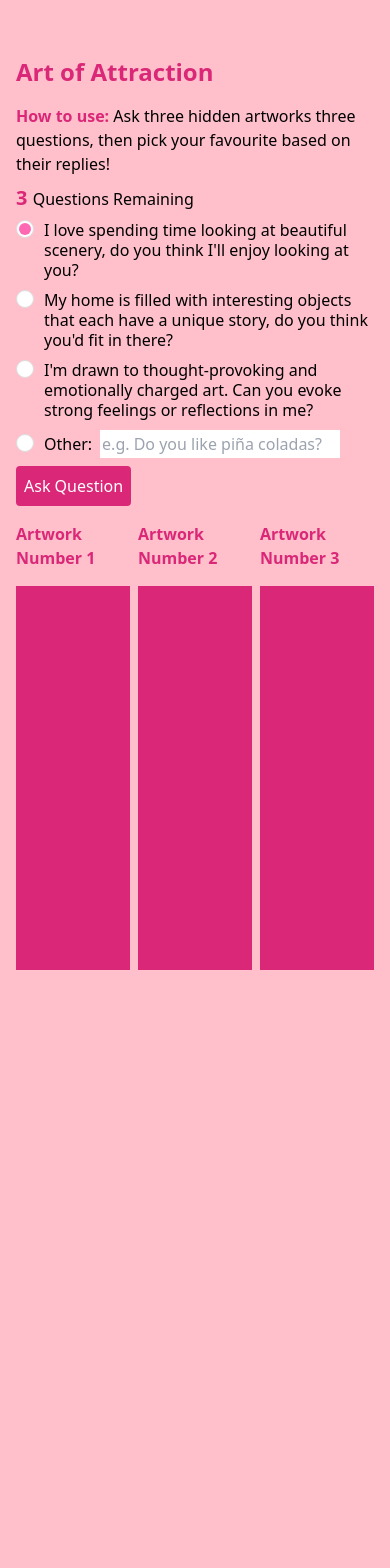
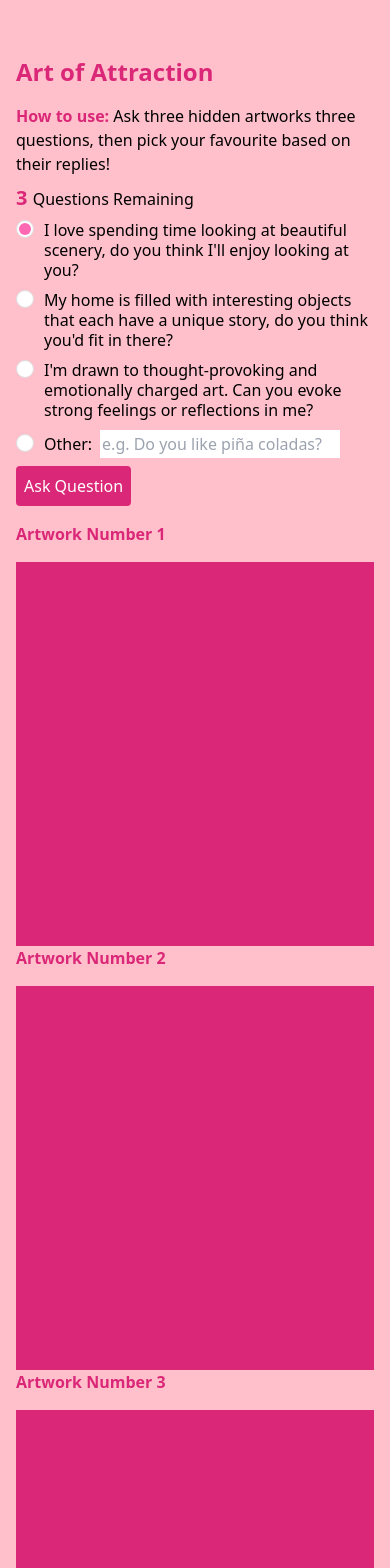
Before and after one commit to CogappLabs/art-of-attraction, a Next.js app: page / in a window 390 px wide. Shown: the top 1568 px of the page. Before the commit the page ends 1042 px from the top, so only its background shows below. Built offline with nearby package versions, Linux system fonts and the light colour scheme; a web font is replaced by a local one.

Commit message:
Add confetti, fix responsive issues

```diff
--- a/context/AppState.js
+++ b/context/AppState.js
@@ -10,6 +10,7 @@ const AppStateProvider = ({ children }) => {
     const [reset, setReset] = useState(false);
     const [hideReset, setHideReset] = useState(true);
     const [selectedOption, setSelectedOption] = useState(0);
+    const [showConfetti, setShowConfetti] = useState(false);
 
     const [artworks, setArtworks] = useState([
         {
@@ -236,7 +237,9 @@ const AppStateProvider = ({ children }) => {
             artworks,
             setArtworks,
             selectedOption,
-            setSelectedOption
+            setSelectedOption,
+            showConfetti,
+            setShowConfetti
         }}
         >
         {children}
--- a/package.json
+++ b/package.json
@@ -16,6 +16,7 @@
     "openai": "^3.3.0",
     "postcss": "8.4.24",
     "react": "18.2.0",
+    "react-confetti": "^6.1.0",
     "react-dom": "18.2.0",
     "react-emoji-render": "^2.0.1",
     "tailwindcss": "3.3.2"
--- a/pages/ArtworkGrid.js
+++ b/pages/ArtworkGrid.js
@@ -29,11 +29,11 @@ const ArtworkGrid = () => {
 
     return (
         <>
-            <div className="grid grid-cols-3 gap-x-2 mb-4">
+            <div className="grid md:grid-cols-3 gap-x-2 mb-4">
                 {artworks.map((artwork, index) => (
                     <div key={index}>
                         <h2 className="font-bold font-xl mb-4 text-pink-600">Artwork Number {index+1}</h2>
-                        <div className={ revealImage[index] ? "hidden" : "bg-pink-600 h-96 w-full text-white p-4 flex" }>
+                        <div className={ revealImage[index] ? "hidden" : "bg-pink-600 min-h-[24rem] w-full text-white p-4 flex" }>
                             <div className={ inProgress || revealImage.some((value) => value === true) || reset ? 'hidden' : null}>
                                 <span className="font-bold">{artwork.answer ? 'Answer: ' : null}</span>
                                     <span className="font-bold answer-container">{artwork.answer ? '"' : null}</span>
@@ -47,7 +47,7 @@ const ArtworkGrid = () => {
                                 </button>
                             </form>
                         </div>
-                        <div className={ revealImage[index] ? "bg-pink-600 h-96 w-full p-4 flex items-center justify-center" : "hidden" }>
+                        <div className={ revealImage[index] ? "bg-pink-600 min-h-[24rem] w-full p-4 flex items-center justify-center" : "hidden" }>
                             <a href={`${baseUrl}.${artwork.objectID}.html`} target="_blank">
                                 <Image
                                     src={ artwork.primaryImage }
--- a/pages/FinalChoice.js
+++ b/pages/FinalChoice.js
@@ -1,8 +1,9 @@
 import { useState, useContext } from 'react';
 import { AppStateContext } from '../context/AppState'
+import Confetti from 'react-confetti'
 
 const FinalChoice = () => {
-    const { inProgress, setRevealImage, buttonDisabled, setButtonDisabled, setHideReset } = useContext(AppStateContext);
+    const { inProgress, setRevealImage, buttonDisabled, setButtonDisabled, setHideReset, showConfetti, setShowConfetti } = useContext(AppStateContext);
 
     const finalOptions = ['Number 1', 'Number 2', 'Number 3'];
     const [selectedOption, setSelectedOption] = useState(0);
@@ -16,6 +17,7 @@ const FinalChoice = () => {
 
         setButtonDisabled(true);
         setHideReset(false);
+        setShowConfetti(true);
 
         const formData = new FormData(event.target);
         const selectedValue = formData.get('finalOptions');
@@ -51,6 +53,7 @@ const FinalChoice = () => {
                 ))}
                 <button type="submit" className={ buttonDisabled ? "rounded bg-pink-800 text-white p-2" : "rounded bg-pink-600 text-white p-2 hover:bg-pink-800" } disabled={buttonDisabled}>Submit</button>
             </form>
+            { showConfetti && <Confetti />}
         </div>
     );
 
--- a/pages/QuestionsRadio.js
+++ b/pages/QuestionsRadio.js
@@ -107,7 +107,7 @@ const QuestionsRadio = () => {
                 </div>
             )}
             <p className={inProgress ? 'mb-4 text-pink-600 font-bold' : 'hidden'}>
-                Please give the artworks some time to think of their replies... it may take some time.
+                Please give the artworks some time to think of their replies... it may take a while.
             </p>
             {remainingQuestions === 'Final' && !inProgress && <FinalChoice />}
         </div>
--- a/pages/Reset.js
+++ b/pages/Reset.js
@@ -2,7 +2,7 @@ import { useState, useContext } from 'react';
 import { AppStateContext } from '../context/AppState'
 
 const Reset = () => {
-    const { setRevealImage, setRemainingQuestions, setReset, setHideReset, setSelectedOption } = useContext(AppStateContext);
+    const { setRevealImage, setRemainingQuestions, setReset, setHideReset, setSelectedOption, setButtonDisabled, setShowConfetti } = useContext(AppStateContext);
 
     const handleSubmit = (event) => {
         event.preventDefault();
@@ -12,6 +12,8 @@ const Reset = () => {
         setReset(true);
         setHideReset(true);
         setSelectedOption(0);
+        setButtonDisabled(false);
+        setShowConfetti(false);
     };
 
     return (
```
Also changed, not shown: 1 other file (tests, documents, lock files or other folders).
